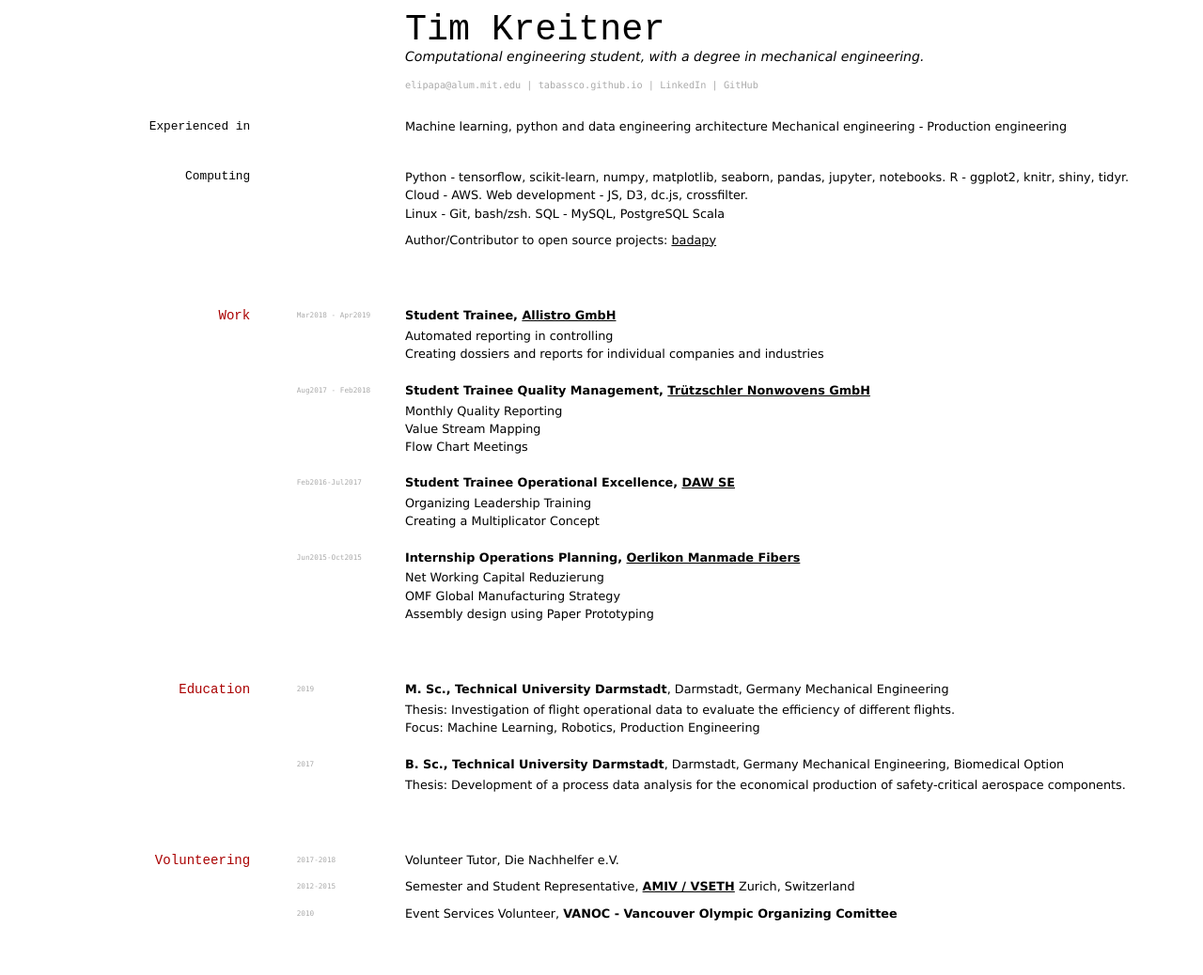
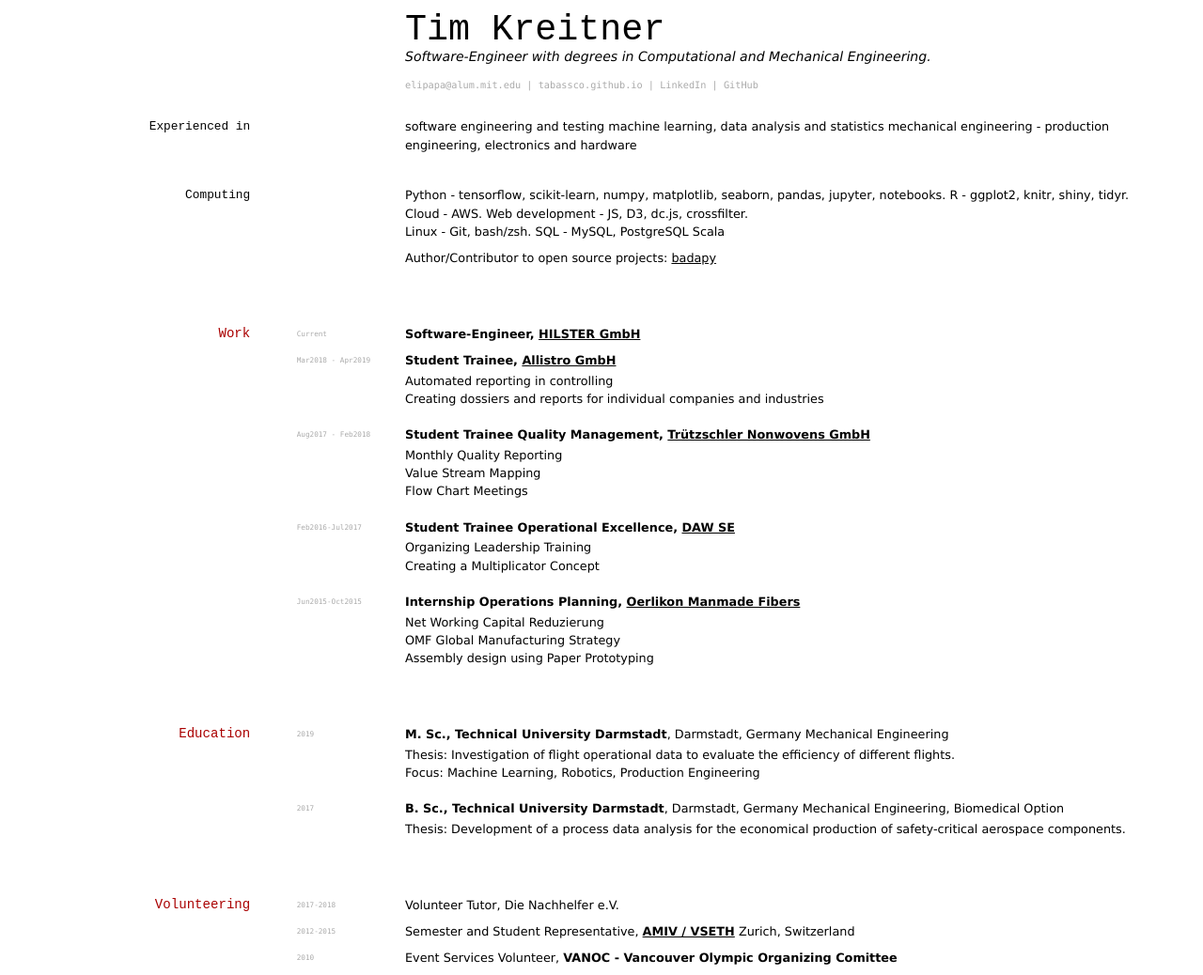
Before and after one commit to tabassco/timscv, a Jekyll site: the page built from index.md, in a window 1280 px wide. Shown: the whole page at 94% size. Built offline with Jekyll 4.4.1, drawn with Linux system fonts in a browser that asks for light colours; before the commit the page ends 991 px from its top, so only the background shows below that.

Commit message:
updated new job

```diff
--- a/index.md
+++ b/index.md
@@ -3,7 +3,7 @@ layout: cv
 title: Tim Kreitner - Resume
 ---
 # Tim Kreitner
-Computational engineering student, with a degree in mechanical engineering.
+Software-Engineer with degrees in Computational and Mechanical Engineering.
 
 <div id="webaddress">
 <script type="text/javascript">
@@ -41,8 +41,10 @@ microbiome analysis for finch/seres
 
 ### Experienced in
 
-Machine learning, python and data engineering architecture
-Mechanical engineering - Production engineering
+
+software engineering and testing
+machine learning, data analysis and statistics
+mechanical engineering - production engineering, electronics and hardware
 
 
 ### Computing
@@ -58,6 +60,9 @@ Scala
 Author/Contributor to open source projects: [badapy](https://github.com/tabassco/badapy)
 
 ## Work
+`Current`
+__Software-Engineer, [HILSTER GmbH](https://www.hilster.de/)__
+
 
 `Mar2018 - Apr2019`
 __Student Trainee, [Allistro GmbH](https://www.allistro.de/en/homepage-en/)__
```
